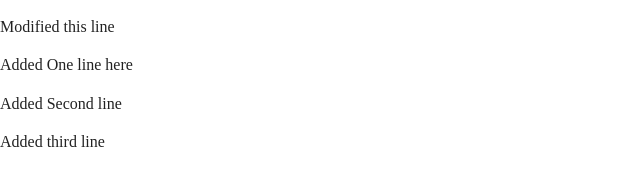
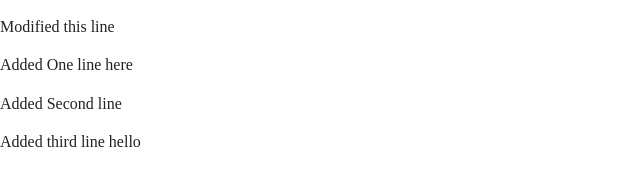
Before and after one commit to Bsd15/stackroute-html-practice, a plain HTML site: page index.html in a window 1280 px wide. Shown: the full height of the page, 0-640 px from the left. Drawn offline with nearby package versions, Linux system fonts and the light colour scheme.

Commit message:
Another Conflict Test

```diff
--- a/index.html
+++ b/index.html
@@ -26,7 +26,7 @@
   <p>Modified this line</p>
   <p>Added One line here</p>
   <p>Added Second line</p>
-  <p>Added third line</p>
+  <p>Added third line hello</p>
   <script src="js/vendor/modernizr-3.7.1.min.js"></script>
   <script src="https://code.jquery.com/jquery-3.4.1.min.js" integrity="sha256-CSXorXvZcTkaix6Yvo6HppcZGetbYMGWSFlBw8HfCJo=" crossorigin="anonymous"></script>
   <script>window.jQuery || document.write('<script src="js/vendor/jquery-3.4.1.min.js"><\/script>')</script>
```
